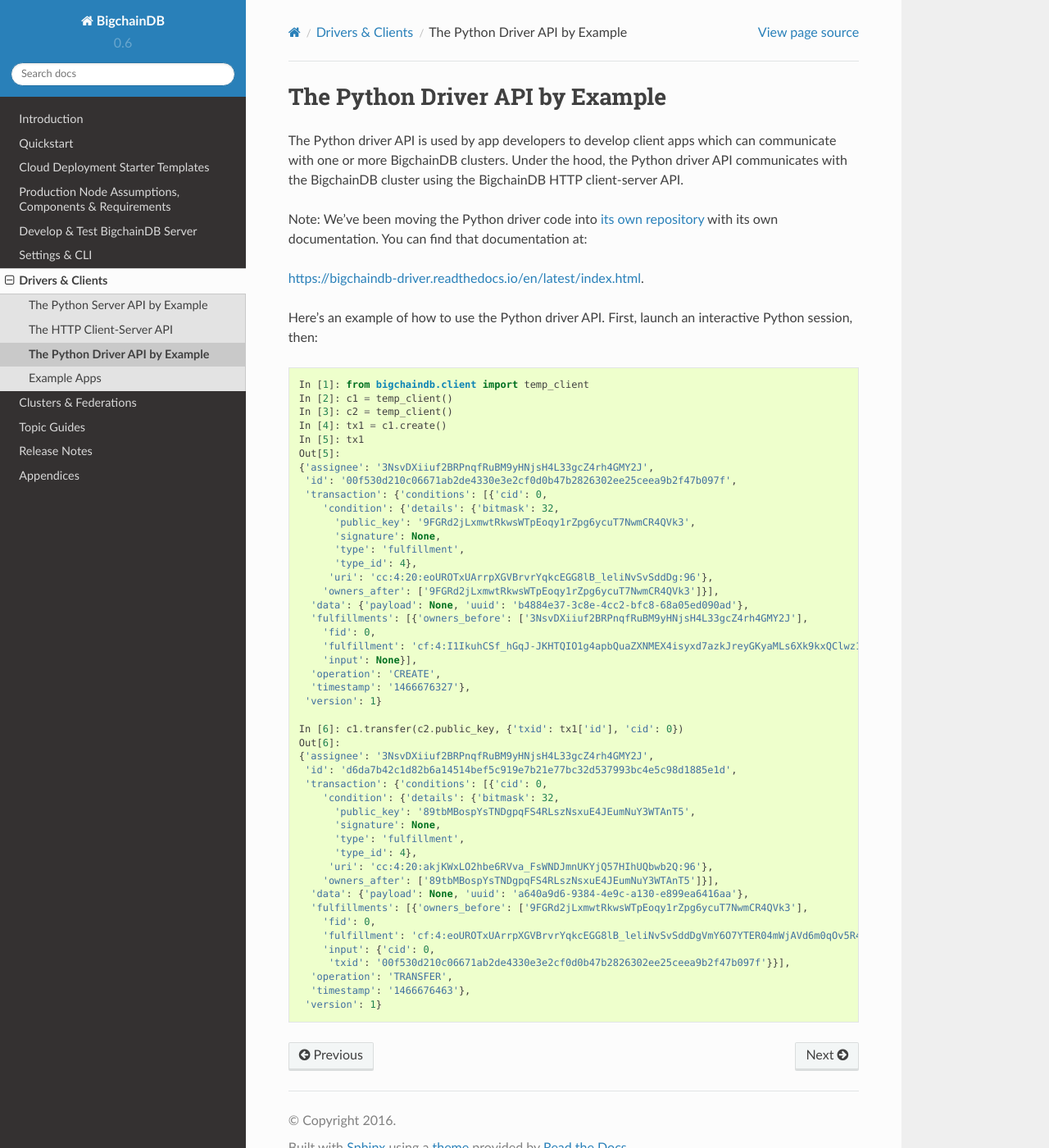
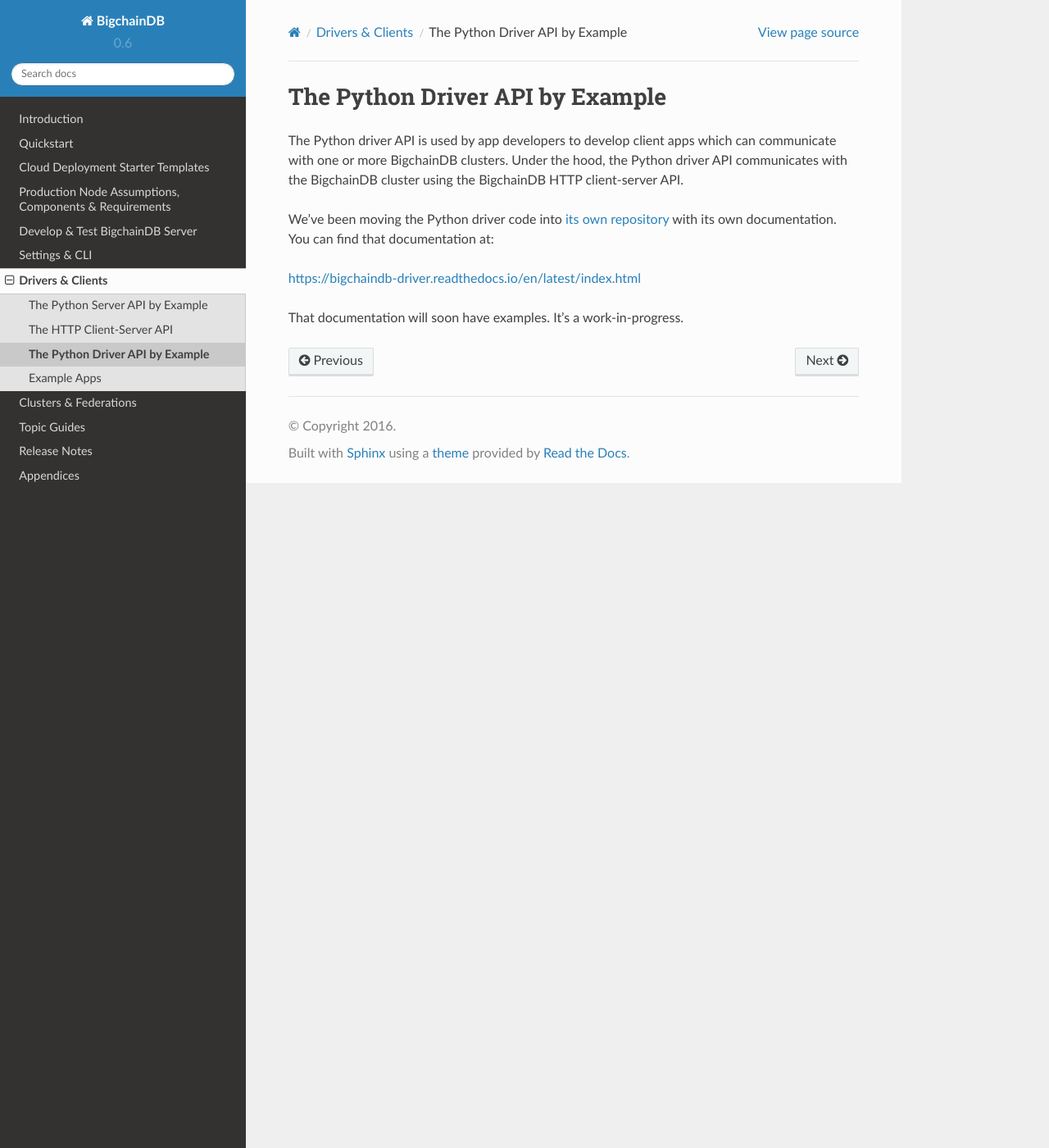
Before and after one commit to bigchaindb/bigchaindb, a Sphinx documentation site: the page built from docs/source/drivers-clients/python-driver-api-examples.md, in a window 1280 px wide and 1400 px high. Shown: the whole window at 82% size. Built offline with Sphinx 7.4.7 and the Read the Docs theme 2.0.0, drawn with Linux system fonts in a browser that asks for light colours.

Commit message:
Removed Python driver usage examples; noted that examples will soon be available in the new Python driver docs

````diff
--- a/docs/source/drivers-clients/python-driver-api-examples.md
+++ b/docs/source/drivers-clients/python-driver-api-examples.md
@@ -2,56 +2,8 @@
 
 The Python driver API is used by app developers to develop client apps which can communicate with one or more BigchainDB clusters. Under the hood, the Python driver API communicates with the BigchainDB cluster using the BigchainDB HTTP client-server API.
 
-Note: We've been moving the Python driver code into [its own repository](https://github.com/bigchaindb/bigchaindb-driver) with its own documentation. You can find that documentation at:
+We've been moving the Python driver code into [its own repository](https://github.com/bigchaindb/bigchaindb-driver) with its own documentation. You can find that documentation at:
 
-[https://bigchaindb-driver.readthedocs.io/en/latest/index.html](https://bigchaindb-driver.readthedocs.io/en/latest/index.html).
+[https://bigchaindb-driver.readthedocs.io/en/latest/index.html](https://bigchaindb-driver.readthedocs.io/en/latest/index.html)
 
-Here's an example of how to use the Python driver API. First, launch an interactive Python session, then:
-```python
-In [1]: from bigchaindb.client import temp_client
-In [2]: c1 = temp_client()
-In [3]: c2 = temp_client()
-In [4]: tx1 = c1.create()
-In [5]: tx1
-Out[5]:
-{'assignee': '3NsvDXiiuf2BRPnqfRuBM9yHNjsH4L33gcZ4rh4GMY2J',
- 'id': '00f530d210c06671ab2de4330e3e2cf0d0b47b2826302ee25ceea9b2f47b097f',
- 'transaction': {'conditions': [{'cid': 0,
-    'condition': {'details': {'bitmask': 32,
-      'public_key': '9FGRd2jLxmwtRkwsWTpEoqy1rZpg6ycuT7NwmCR4QVk3',
-      'signature': None,
-      'type': 'fulfillment',
-      'type_id': 4},
-     'uri': 'cc:4:20:eoUROTxUArrpXGVBrvrYqkcEGG8lB_leliNvSvSddDg:96'},
-    'owners_after': ['9FGRd2jLxmwtRkwsWTpEoqy1rZpg6ycuT7NwmCR4QVk3']}],
-  'data': {'payload': None, 'uuid': 'b4884e37-3c8e-4cc2-bfc8-68a05ed090ad'},
-  'fulfillments': [{'owners_before': ['3NsvDXiiuf2BRPnqfRuBM9yHNjsH4L33gcZ4rh4GMY2J'],
-    'fid': 0,
-    'fulfillment': 'cf:4:I1IkuhCSf_hGqJ-JKHTQIO1g4apbQuaZXNMEX4isyxd7azkJreyGKyaMLs6Xk9kxQClwz1nQiKM6OMRk7fdusN0373szGbq-PppnsjY6ilbx1JmP-IH7hdjjwjjx9coM',
-    'input': None}],
-  'operation': 'CREATE',
-  'timestamp': '1466676327'},
- 'version': 1}
-
-In [6]: c1.transfer(c2.public_key, {'txid': tx1['id'], 'cid': 0})
-Out[6]:
-{'assignee': '3NsvDXiiuf2BRPnqfRuBM9yHNjsH4L33gcZ4rh4GMY2J',
- 'id': 'd6da7b42c1d82b6a14514bef5c919e7b21e77bc32d537993bc4e5c98d1885e1d',
- 'transaction': {'conditions': [{'cid': 0,
-    'condition': {'details': {'bitmask': 32,
-      'public_key': '89tbMBospYsTNDgpqFS4RLszNsxuE4JEumNuY3WTAnT5',
-      'signature': None,
-      'type': 'fulfillment',
-      'type_id': 4},
-     'uri': 'cc:4:20:akjKWxLO2hbe6RVva_FsWNDJmnUKYjQ57HIhUQbwb2Q:96'},
-    'owners_after': ['89tbMBospYsTNDgpqFS4RLszNsxuE4JEumNuY3WTAnT5']}],
-  'data': {'payload': None, 'uuid': 'a640a9d6-9384-4e9c-a130-e899ea6416aa'},
-  'fulfillments': [{'owners_before': ['9FGRd2jLxmwtRkwsWTpEoqy1rZpg6ycuT7NwmCR4QVk3'],
-    'fid': 0,
-    'fulfillment': 'cf:4:eoUROTxUArrpXGVBrvrYqkcEGG8lB_leliNvSvSddDgVmY6O7YTER04mWjAVd6m0qOv5R44Cxpv_65OtLnNUD-HEgD-9z3ys4GvPf7BZF5dKSbAs_3a8yCQM0bkCcqkB',
-    'input': {'cid': 0,
-     'txid': '00f530d210c06671ab2de4330e3e2cf0d0b47b2826302ee25ceea9b2f47b097f'}}],
-  'operation': 'TRANSFER',
-  'timestamp': '1466676463'},
- 'version': 1}
-```
+That documentation will soon have examples. It's a work-in-progress.
````
